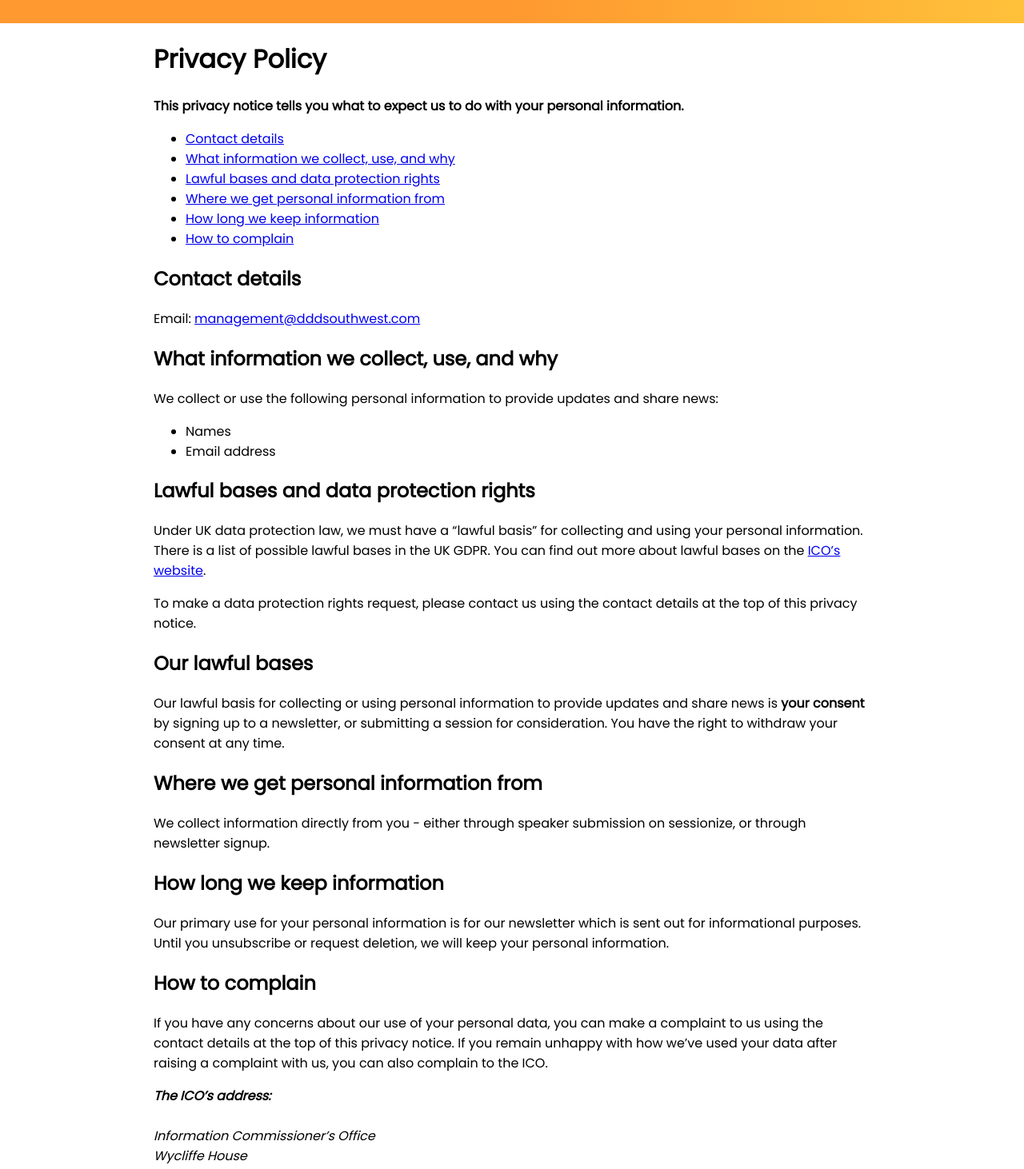
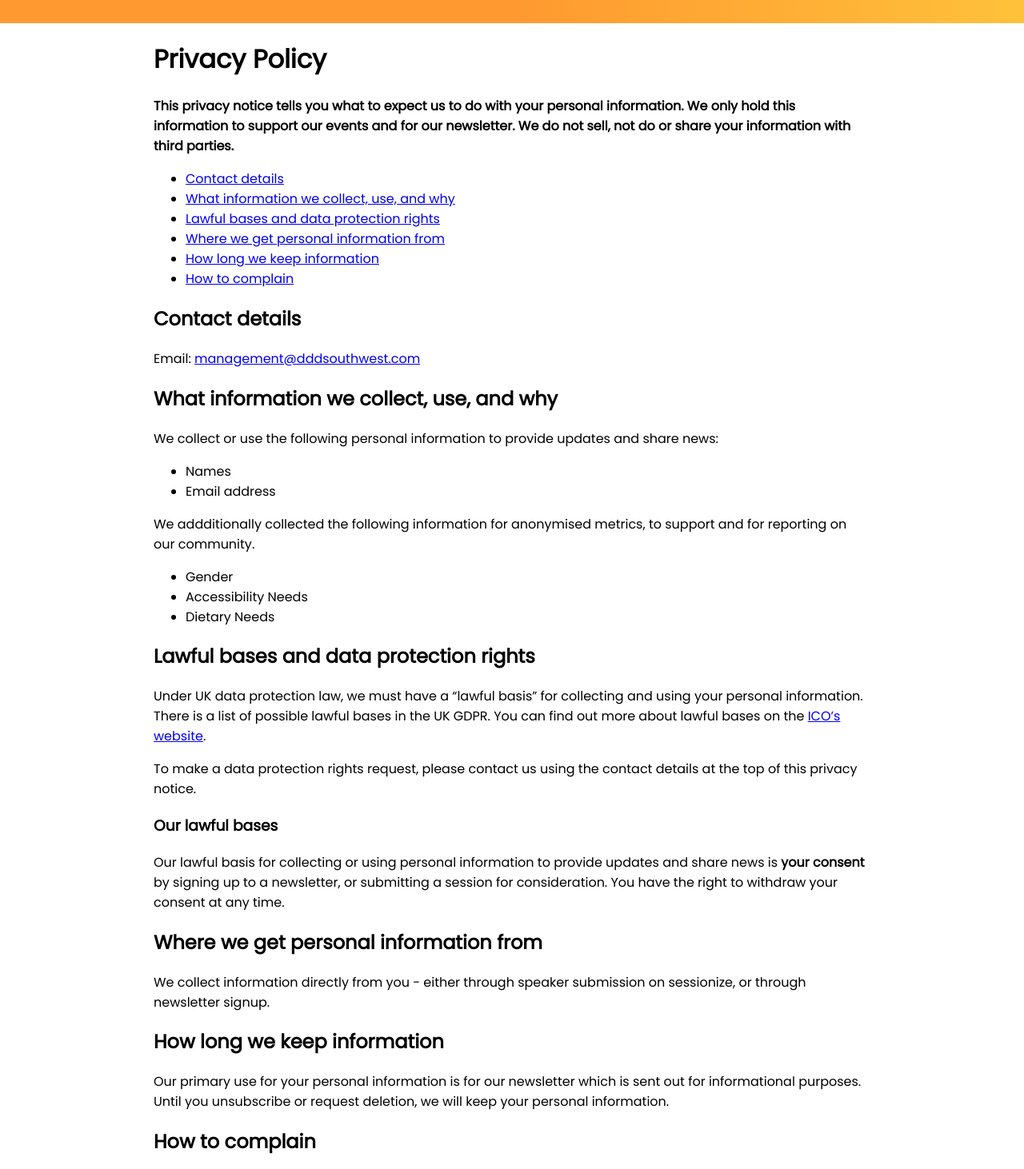
Before and after one commit to dddsw/dddsw-web, a SvelteKit app: page /privacy-policy in a window 1280 px wide. Shown: the part 160-1622 px from the top of the page at 80% size. Built offline with nearby package versions, Linux system fonts and the light colour scheme.

Commit message:
Feedback

```diff
--- a/src/routes/privacy-policy/+page.svelte
+++ b/src/routes/privacy-policy/+page.svelte
@@ -7,7 +7,9 @@
 	<div class="section">
 		<h1>Privacy Policy</h1>
 		<p class="emphasis">
-			This privacy notice tells you what to expect us to do with your personal information.
+			This privacy notice tells you what to expect us to do with your personal information. We only
+			hold this information to support our events and for our newsletter. We do not sell, not do or
+			share your information with third parties.
 		</p>
 
 		<ul>
@@ -29,6 +31,16 @@
 			<li>Email address</li>
 		</ul>
 
+		<p>
+			We addditionally collected the following information for anonymised metrics, to support and
+			for reporting on our community.
+		</p>
+		<ul>
+			<li>Gender</li>
+			<li>Accessibility Needs</li>
+			<li>Dietary Needs</li>
+		</ul>
+
 		<h2 id="lawful-bases">Lawful bases and data protection rights</h2>
 		<p>
 			Under UK data protection law, we must have a “lawful basis” for collecting and using your
@@ -40,7 +52,7 @@
 			top of this privacy notice.
 		</p>
 
-		<h2>Our lawful bases</h2>
+		<h3 class="h2">Our lawful bases</h3>
 		<p>
 			Our lawful basis for collecting or using personal information to provide updates and share
 			news is <strong>your consent</strong> by signing up to a newsletter, or submitting a session for
@@ -62,8 +74,9 @@
 
 		<h2 id="complaints">How to complain</h2>
 		<p>
-			If you have any concerns about our use of your personal data, you can make a complaint to us
-			using the contact details at the top of this privacy notice. If you remain unhappy with how
+			If you have any concerns about our use of your personal data please get in touch with the
+			email address at the top of this page. If you are still unhappy, you can make a complaint to
+			us using the contact details at the top of this privacy notice. If you remain unhappy with how
 			we’ve used your data after raising a complaint with us, you can also complain to the ICO.
 		</p>
 		<address>
```
